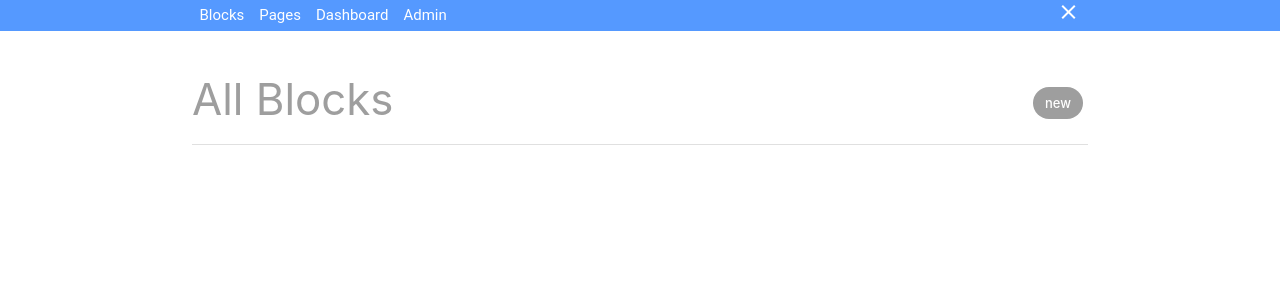
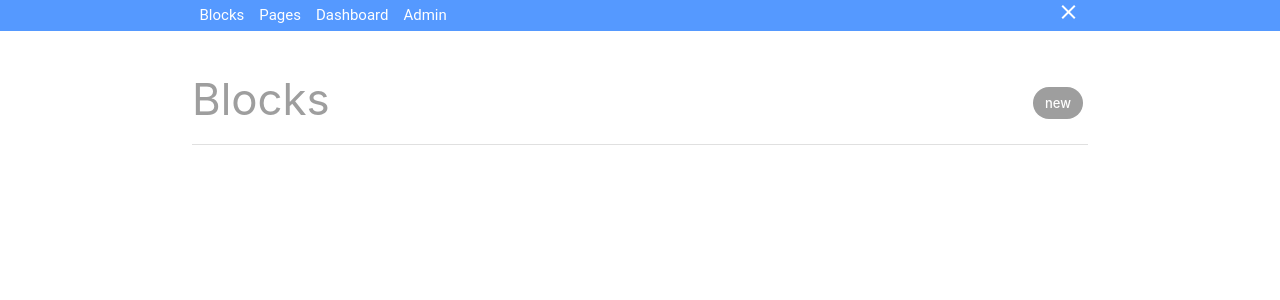
Before and after one commit to Joshua-M-Schmidt/CodeMS, a Django app: page /blocks/ in a window 1280 px wide. Shown: the top 300 px of the page. Run offline with Django 3.2, Linux system fonts and the light colour scheme; the visitor is signed in with stand-in values (Sample User, id 1); data that the repository does not hold is empty; some libraries are stand-ins or nearby versions.

Commit message:
screenshots

```diff
--- a/CodeMS/landingbuilder/templates/landingbuilder/blocks.html
+++ b/CodeMS/landingbuilder/templates/landingbuilder/blocks.html
@@ -11,7 +11,7 @@
     <link rel="stylesheet" href="https://stackpath.bootstrapcdn.com/font-awesome/4.7.0/css/font-awesome.min.css" integrity="sha384-wvfXpqpZZVQGK6TAh5PVlGOfQNHSoD2xbE+QkPxCAFlNEevoEH3Sl0sibVcOQVnN" crossorigin="anonymous">
     <div class="row" style="display: table; width: 100%;">
         <div style="display:table-cell; width: 100%; padding:0; vertical-align: bottom;">
-            <h3 style="margin:0; padding: 0;" class="grey-text">All Blocks</h3>
+            <h3 style="margin:0; padding: 0;" class="grey-text">Blocks</h3>
         </div>
 
         <div style="display:table-cell; vertical-align: bottom;">
```
Also changed, not shown: 2 other files.
